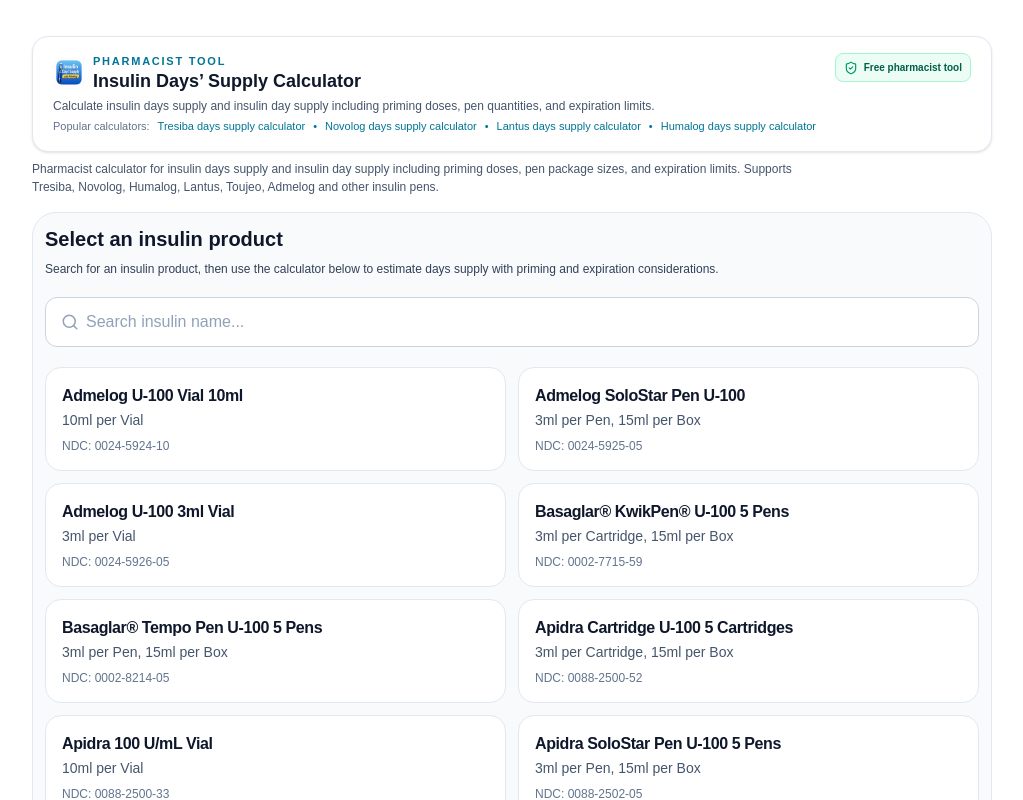
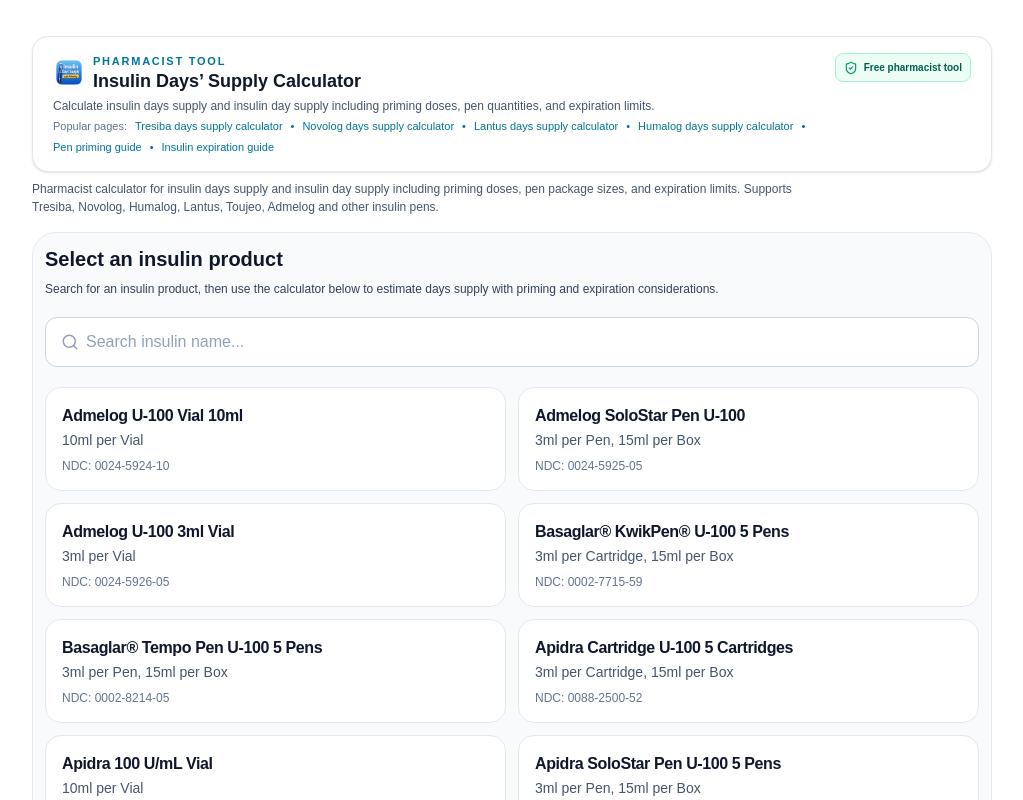
Before and after one commit to 76248usa/daysSupplyWeb, a Next.js app: page /insulin-days-supply-calculator in a window 1280 px wide. Shown: the whole page, without its empty margins (128-1151 px from the left). Built offline with nearby package versions, Linux system fonts and the light colour scheme; no server answers.

Commit message:
made changed to main page

```diff
--- a/app/insulin-days-supply-calculator/page.tsx
+++ b/app/insulin-days-supply-calculator/page.tsx
@@ -141,7 +141,7 @@ export default function InsulinDaysSupplyCalculatorPage() {
               Calculate insulin days supply and insulin day supply including
               priming doses, pen quantities, and expiration limits.
             </p>
-
+            {/*
             <div className="mt-1 flex flex-wrap gap-x-2 gap-y-1 text-[11px] text-cyan-700">
               <span className="text-slate-500">Popular calculators:</span>
 
@@ -174,6 +174,57 @@ export default function InsulinDaysSupplyCalculatorPage() {
                 className="hover:underline"
               >
                 Humalog days supply calculator
+              </Link>
+            </div> */}
+
+            <div className="mt-1 flex flex-wrap gap-x-2 gap-y-1 text-[11px] text-cyan-700">
+              <span className="text-slate-500">Popular pages:</span>
+
+              <Link
+                href="/tresiba-days-supply-calculator"
+                className="hover:underline"
+              >
+                Tresiba days supply calculator
+              </Link>
+              <span>•</span>
+
+              <Link
+                href="/novolog-days-supply-calculator"
+                className="hover:underline"
+              >
+                Novolog days supply calculator
+              </Link>
+              <span>•</span>
+
+              <Link
+                href="/lantus-days-supply-calculator"
+                className="hover:underline"
+              >
+                Lantus days supply calculator
+              </Link>
+              <span>•</span>
+
+              <Link
+                href="/humalog-days-supply-calculator"
+                className="hover:underline"
+              >
+                Humalog days supply calculator
+              </Link>
+              <span>•</span>
+
+              <Link
+                href="/insulin-pen-priming-days-supply"
+                className="hover:underline"
+              >
+                Pen priming guide
+              </Link>
+              <span>•</span>
+
+              <Link
+                href="/insulin-expiration-after-opening"
+                className="hover:underline"
+              >
+                Insulin expiration guide
               </Link>
             </div>
           </div>
```
